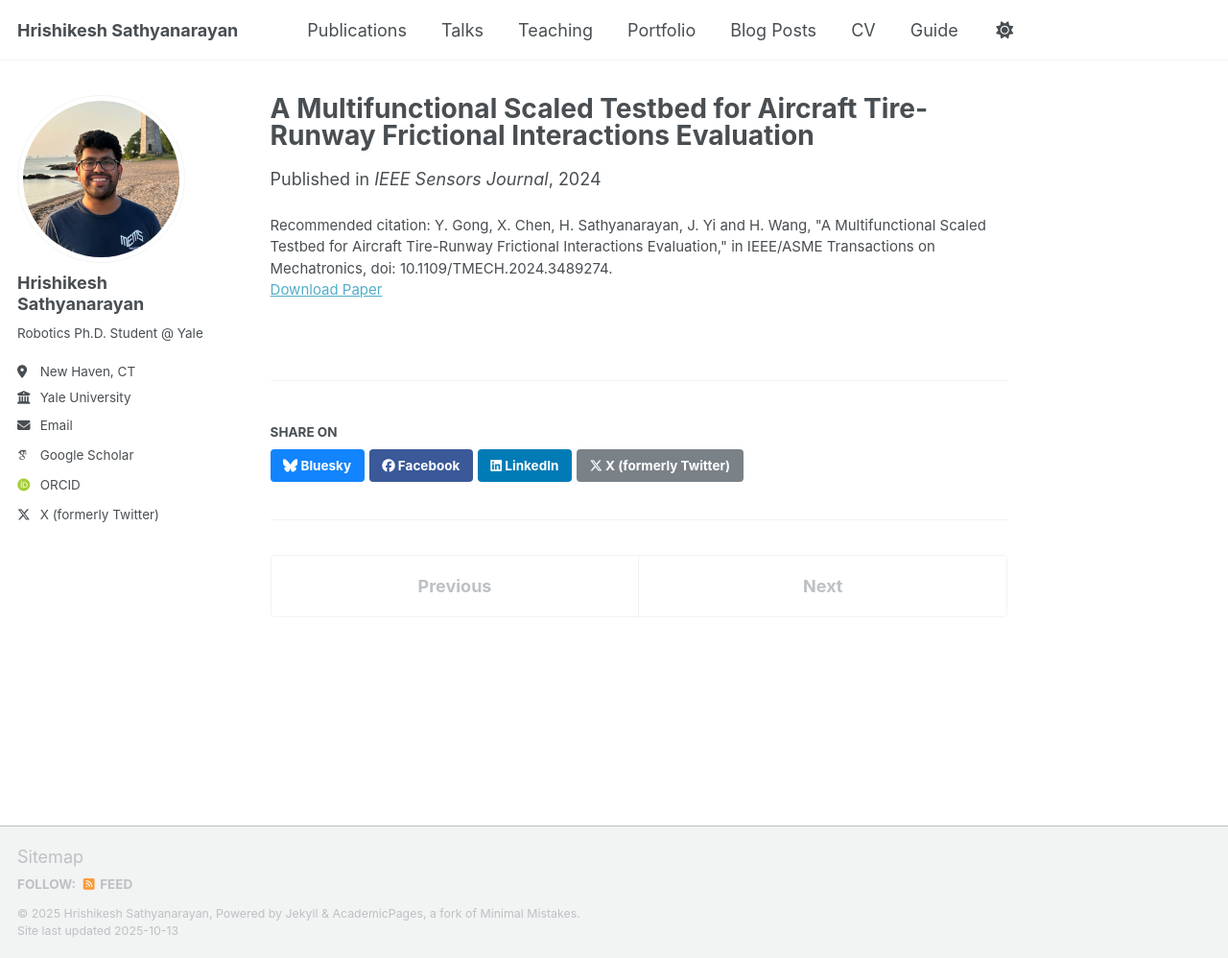
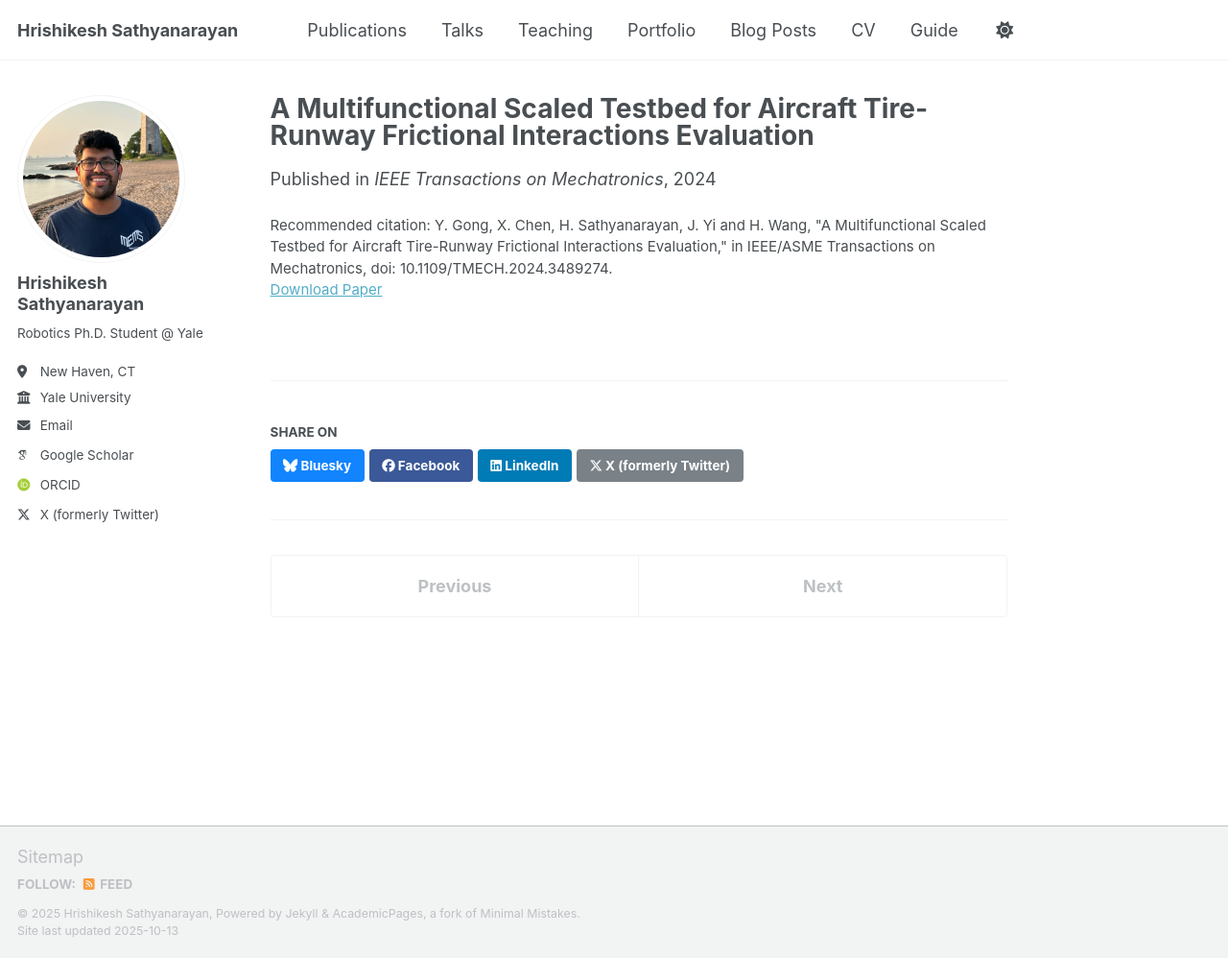
Before and after one commit to HrishiSathya/hrishi-sathya.github.io, a Jekyll site: the page built from _publications/testbed.md, in a window 1280 px wide and 998 px high. Shown: the whole window at 96% size. Built offline with Jekyll 4.4.1, drawn with Linux system fonts in a browser that asks for light colours; some web fonts are replaced; a script that is not in the unit is left out.

Commit message:
Update publications list, todo: workshop papers

```diff
--- a/_publications/testbed.md
+++ b/_publications/testbed.md
@@ -1,11 +1,12 @@
 ---
 title: "A Multifunctional Scaled Testbed for Aircraft Tire-Runway Frictional Interactions Evaluation"
 collection: publications
-category: journal
+category: manuscripts
 excerpt: 'We present a development of a novel scaled testbed for studying aircraft tire-runway frictional interactions and braking performance under various pavement and wet conditions.'
 date: 2024-11-20
-venue: 'IEEE Sensors Journal'
+venue: 'IEEE Transactions on Mechatronics'
 authors: "Yongbin Gong, Xunjie Chen, <b>Hrishikesh Sathyanarayan</b>, Jingang Yi, and Hao Wang"
+year: 2024
 selected: true
 paperurl: 'https://ieeexplore.ieee.org/abstract/document/10759289'
 citation: 'Y. Gong, X. Chen, H. Sathyanarayan, J. Yi and H. Wang, "A Multifunctional Scaled Testbed for Aircraft Tire-Runway Frictional Interactions Evaluation," in IEEE/ASME Transactions on Mechatronics, doi: 10.1109/TMECH.2024.3489274.'
```
Also changed, not shown: _publications/behavior_synthesis.md (+2 -1 lines), _publications/tire_friction.md (+1 -0 lines).
